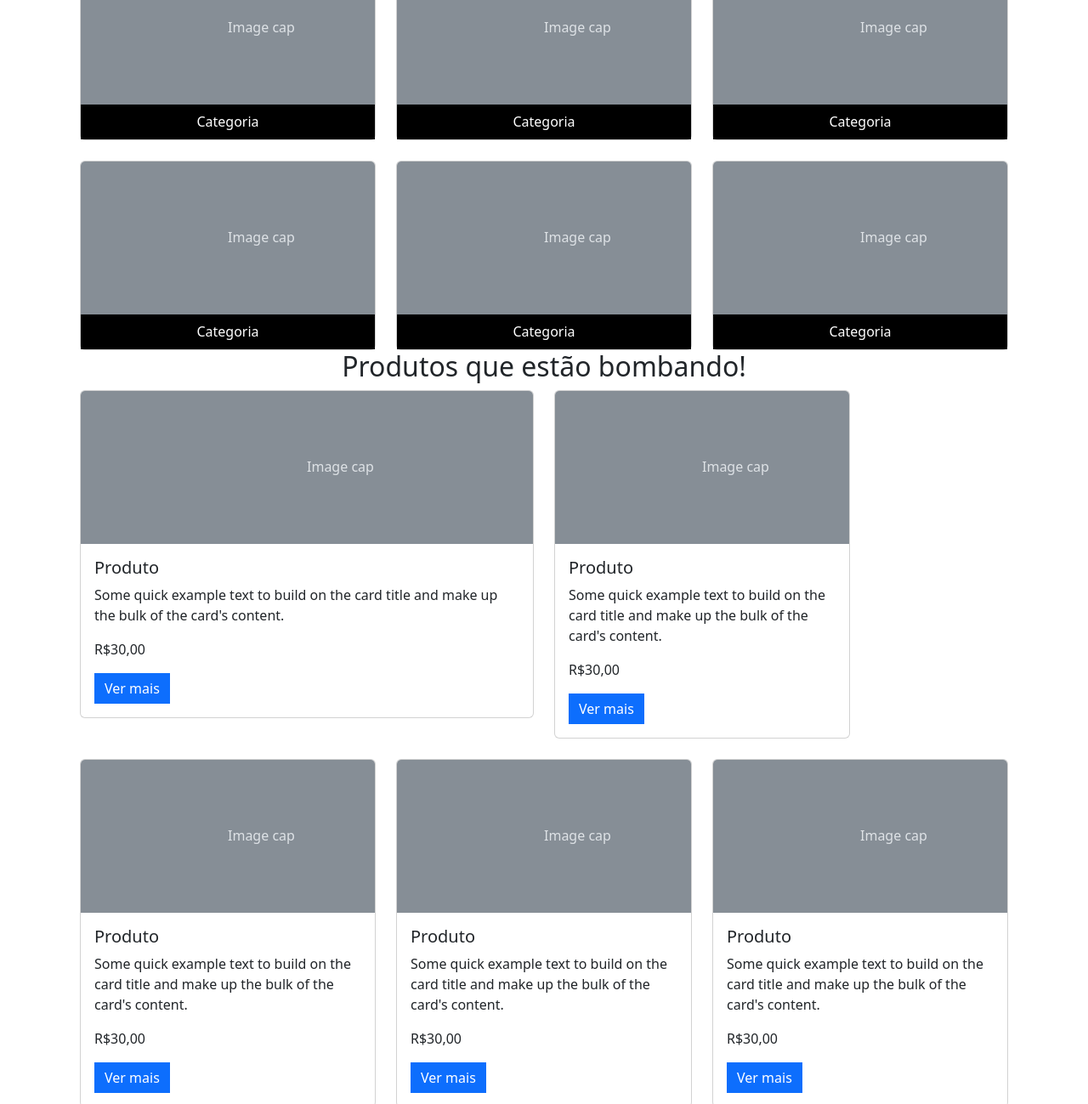
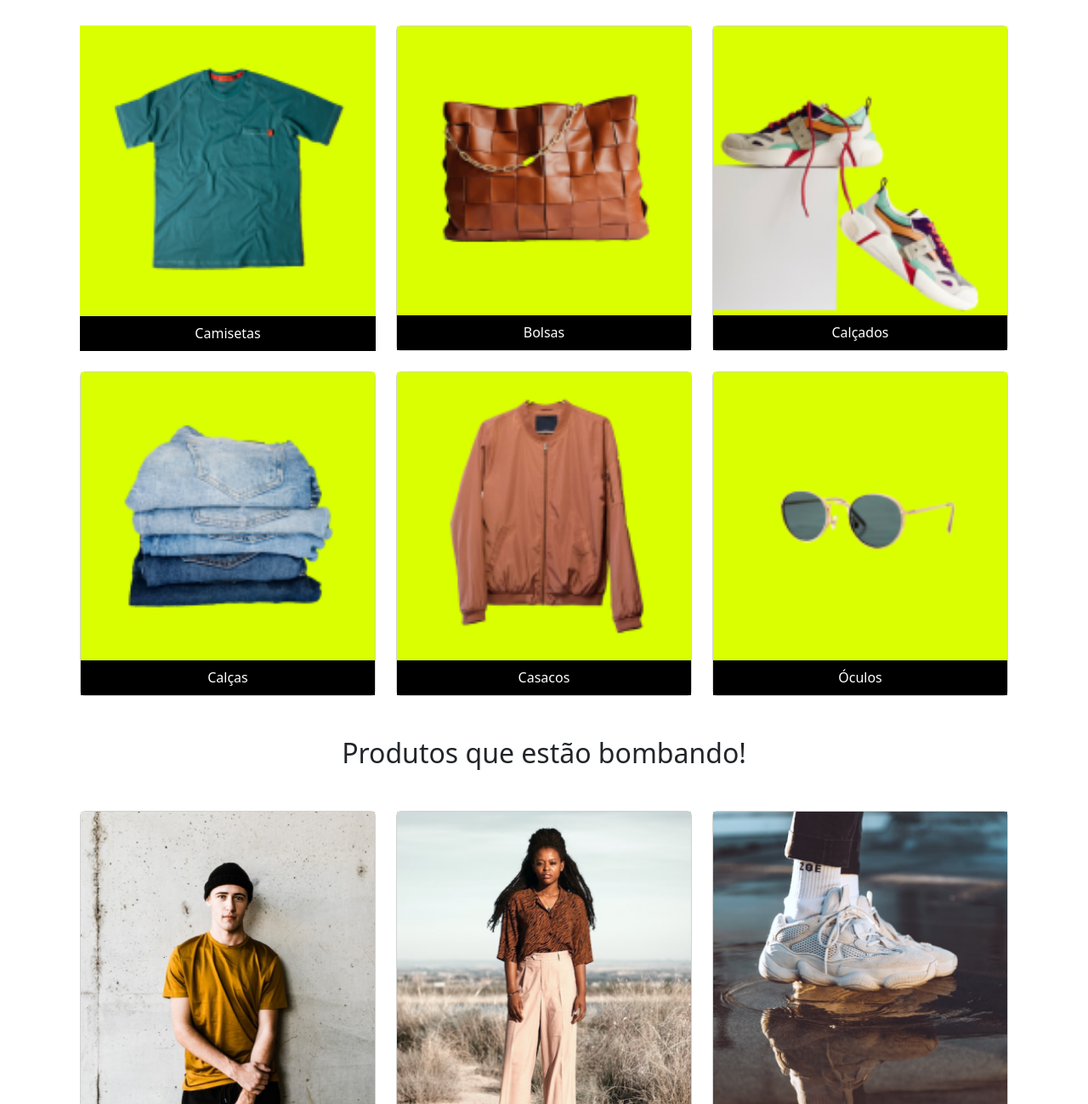
Before and after one commit to erikkaugusto/meteora, a plain HTML site: page index.html in a window 1280 px wide. Shown: the part 531-1830 px from the top of the page at 85% size. Drawn offline with nearby package versions, Linux system fonts and the light colour scheme.

Commit message:
restante das imagens e acessibilidade

```diff
--- a/index.html
+++ b/index.html
@@ -40,7 +40,7 @@
                 </ul>
                 <form class="d-flex" role="search">
                     <input class="form-control me-2 rounded-0" type="search" placeholder="Digite o produto"
-                        aria-label="Search">
+                        aria-label="Pesquisar">
                     <button class="btn btn-outline-light rounded-0" type="submit">Buscar</button>
                 </form>
             </div>
@@ -94,130 +94,122 @@
             <button class="carousel-control-prev" type="button" data-bs-target="#carouselExampleCaptions"
                 data-bs-slide="prev">
                 <span class="carousel-control-prev-icon" aria-hidden="true"></span>
-            <span class="visually-hidden">Previous</span>
+                <span class="visually-hidden">Anterior</span>
             </button>
             <button class="carousel-control-next" type="button" data-bs-target="#carouselExampleCaptions"
                 data-bs-slide="next">
                 <span class="carousel-control-next-icon" aria-hidden="true"></span>
-            <span class="visually-hidden">Next</span>
+                <span class="visually-hidden">Próximo</span>
             </button>
         </div>
+    </div>
 
-    <h2 class="text-center">Busque por categoria:</h2>
+    <h2 class="text-center my-3 my-xl-5">Busque por categoria:</h2>
 
     <div class="container row mx-auto g-4">
 
         <div class="col-6 col-md-4 col-xxl-2">
-            <div class="card">
-                <svg class="bd-placeholder-img card-img-top" width="100%" height="180"
-                    xmlns="http://www.w3.org/2000/svg" role="img" aria-label="Placeholder: Image cap"
-                    preserveAspectRatio="xMidYMid slice" focusable="false">
-                    <title>Placeholder</title>
-                    <rect width="100%" height="100%" fill="#868e96"></rect>
-                    <text x="50%" y="50%" fill="#dee2e6" dy=".3em">Image cap</text>
-                </svg>
+            <div class="card rounded-0 border-0">
+                <img class="d-md-none d-block" src="assets/Mobile/categorias/categoria-camiseta.png"
+                    alt="Camiseta masculina de manga na cor verde com bolso com detalhe vermelho">
+                <img class="d-none d-md-block d-xl-none" src="assets/Tablet/categorias/categoria-camiseta.png"
+                    alt="Camiseta masculina de manga na cor verde com bolso com detalhe vermelho">
+                <img class="d-none d-xl-block" src="assets/Desktop/categorias/categoria-camiseta.png"
+                    alt="Camiseta masculina de manga na cor verde com bolso com detalhe vermelho">
                 <div class="card-header bg-black text-bg-dark">
-                    <p class="card-text text-center">Categoria</p>
+                    <p class="card-text text-center">Camisetas</p>
                 </div>
             </div>
         </div>
 
         <div class="col-6 col-md-4 col-xxl-2">
             <div class="card">
-                <svg class="bd-placeholder-img card-img-top" width="100%" height="180"
-                    xmlns="http://www.w3.org/2000/svg" role="img" aria-label="Placeholder: Image cap"
-                    preserveAspectRatio="xMidYMid slice" focusable="false">
-                    <title>Placeholder</title>
-                    <rect width="100%" height="100%" fill="#868e96"></rect>
-                    <text x="50%" y="50%" fill="#dee2e6" dy=".3em">Image cap</text>
-                </svg>
+                <img class="d-md-none d-block" src="assets/Mobile/categorias/categoria-bolsas.png"
+                    alt="Bolsa de couro marrom">
+                <img class="d-none d-md-block d-xl-none" src="assets/Tablet/categorias/categoria-bolsas.png"
+                    alt="Bolsa de couro marrom">
+                <img class="d-none d-xl-block" src="assets/Desktop/categorias/categoria-bolsa.png"
+                    alt="Bolsa de couro marrom">
                 <div class="card-header bg-black text-bg-dark">
-                    <p class="card-text text-center">Categoria</p>
+                    <p class="card-text text-center">Bolsas</p>
                 </div>
             </div>
         </div>
 
         <div class="col-6 col-md-4 col-xxl-2">
             <div class="card">
-                <svg class="bd-placeholder-img card-img-top" width="100%" height="180"
-                    xmlns="http://www.w3.org/2000/svg" role="img" aria-label="Placeholder: Image cap"
-                    preserveAspectRatio="xMidYMid slice" focusable="false">
-                    <title>Placeholder</title>
-                    <rect width="100%" height="100%" fill="#868e96"></rect>
-                    <text x="50%" y="50%" fill="#dee2e6" dy=".3em">Image cap</text>
-                </svg>
+                <img class="d-md-none d-block" src="assets/Mobile/categorias/categoria-calcados.png"
+                    alt="Calçados com detalhes em verde, laranja e vermelho">
+                <img class="d-none d-md-block d-xl-none" src="assets/Tablet/categorias/categoria-calcados.png"
+                    alt="Calçados com detalhes em verde, laranja e vermelho">
+                <img class="d-none d-xl-block" src="assets/Desktop/categorias/categoria-calcados.png"
+                    alt="Calçados com detalhes em verde, laranja e vermelho">
                 <div class="card-header bg-black text-bg-dark">
-                    <p class="card-text text-center">Categoria</p>
+                    <p class="card-text text-center">Calçados</p>
                 </div>
             </div>
         </div>
 
         <div class="col-6 col-md-4 col-xxl-2">
             <div class="card">
-                <svg class="bd-placeholder-img card-img-top" width="100%" height="180"
-                    xmlns="http://www.w3.org/2000/svg" role="img" aria-label="Placeholder: Image cap"
-                    preserveAspectRatio="xMidYMid slice" focusable="false">
-                    <title>Placeholder</title>
-                    <rect width="100%" height="100%" fill="#868e96"></rect>
-                    <text x="50%" y="50%" fill="#dee2e6" dy=".3em">Image cap</text>
-                </svg>
+                <img class="d-md-none d-block" src="assets/Mobile/categorias/categoria-calcas.png"
+                    alt="Diversas calças jeans dobradas">
+                <img class="d-none d-md-block d-xl-none" src="assets/Tablet/categorias/categoria-calcas.png"
+                    alt="Diversas calças jeans dobradas">
+                <img class="d-none d-xl-block" src="assets/Desktop/categorias/categoria-calcas.png"
+                    alt="Diversas calças jeans dobradas">
                 <div class="card-header bg-black text-bg-dark">
-                    <p class="card-text text-center">Categoria</p>
+                    <p class="card-text text-center">Calças</p>
                 </div>
             </div>
         </div>
 
         <div class="col-6 col-md-4 col-xxl-2">
             <div class="card">
-
-                <svg class="bd-placeholder-img card-img-top" width="100%" height="180"
-                    xmlns="http://www.w3.org/2000/svg" role="img" aria-label="Placeholder: Image cap"
-                    preserveAspectRatio="xMidYMid slice" focusable="false">
-                    <title>Placeholder</title>
-                    <rect width="100%" height="100%" fill="#868e96"></rect>
-                    <text x="50%" y="50%" fill="#dee2e6" dy=".3em">Image cap</text>
-                </svg>
+                <img class="d-md-none d-block" src="assets/Mobile/categorias/categoria-casacos.png"
+                    alt="Casaco corta-vento na cor marrom">
+                <img class="d-none d-md-block d-xl-none" src="assets/Tablet/categorias/categoria-casacos.png"
+                    alt="Casaco corta-vento na cor marrom">
+                <img class="d-none d-xl-block" src="assets/Desktop/categorias/categoria-casacos.png"
+                    alt="Casaco corta-vento na cor marrom">
                 <div class="card-header bg-black text-bg-dark">
-                    <p class="card-text text-center">Categoria</p>
+                    <p class="card-text text-center">Casacos</p>
                 </div>
             </div>
         </div>
 
         <div class="col-6 col-md-4 col-xxl-2">
             <div class="card">
-                <svg class="bd-placeholder-img card-img-top" width="100%" height="180"
-                    xmlns="http://www.w3.org/2000/svg" role="img" aria-label="Placeholder: Image cap"
-                    preserveAspectRatio="xMidYMid slice" focusable="false">
-                    <title>Placeholder</title>
-                    <rect width="100%" height="100%" fill="#868e96"></rect>
-                    <text x="50%" y="50%" fill="#dee2e6" dy=".3em">Image cap</text>
-                </svg>
+                <img class="d-md-none d-block" src="assets/Mobile/categorias/categoria-oculos.png"
+                    alt="Óculos de sol redondo">
+                <img class="d-none d-md-block d-xl-none" src="assets/Tablet/categorias/categoria-oculos.png"
+                    alt="Óculos de sol redondo">
+                <img class="d-none d-xl-block" src="assets/Desktop/categorias/categoria-oculos.png"
+                    alt="Óculos de sol redondo">
                 <div class="card-header bg-black text-bg-dark">
-                    <p class="card-text text-center">Categoria</p>
+                    <p class="card-text text-center">Óculos</p>
                 </div>
             </div>
         </div>
     </div>
 
-    <h2 class="text-center">Produtos que estão bombando!</h2>
+    <h2 class="container text-center my-3 my-xl-5">Produtos que estão bombando!</h2>
 
     <div class="container row mx-auto">
-        <div class="col-12 col-md-6 col-xxl-4 pb-4">
+        <div class="col-12 col-md-6 col-xl-4 pb-4">
             <div class="card">
-                <svg class="bd-placeholder-img card-img-top" width="100%" height="180"
-                    xmlns="http://www.w3.org/2000/svg" role="img" aria-label="Placeholder: Image cap"
-                    preserveAspectRatio="xMidYMid slice" focusable="false">
-                    <title>Placeholder</title>
-                    <rect width="100%" height="100%" fill="#868e96"></rect><text x="50%" y="50%" fill="#dee2e6"
-                        dy=".3em">Image
-                        cap</text>
-                </svg>
+                <img class="d-md-none d-block" src="assets/Mobile/produtos/camiseta.png"
+                    alt="Rapaz usando touca e calça preta e uma camiseta dourada">
+                <img class="d-none d-md-block d-xl-none" src="assets/Tablet/produtos/camiseta.png"
+                    alt="Rapaz usando touca e calça preta e uma camiseta dourada">
+                <img class="d-none d-xl-block" src="assets/Desktop/produtos/camiseta.png"
+                    alt="Rapaz usando touca e calça preta e uma camiseta dourada">
                 <div class="card-body">
-                    <h5 class="card-title">Produto</h5>
-                    <p class="card-text">Some quick example text to build on the card title and make up the bulk of the
-                        card's
-                        content.</p>
-                    <p>R$30,00</p>
+                    <h5 class="card-title">Camiseta Conforto</h5>
+                    <p class="card-text">
+                        Multicores e tamanhos, tecido 100% algodão. Modelagem unissex.
+                    </p>
+                    <p>R$70,00</p>
                     <a href="#" class="btn btn-primary botao-lilas rounded-0 border-0">Ver mais</a>
                 </div>
             </div>
@@ -225,20 +217,18 @@
 
         <div class="col-12 col-md-6 col-xl-4 pb-4">
             <div class="card">
-                <svg class="bd-placeholder-img card-img-top" width="100%" height="180"
-                    xmlns="http://www.w3.org/2000/svg" role="img" aria-label="Placeholder: Image cap"
-                    preserveAspectRatio="xMidYMid slice" focusable="false">
-                    <title>Placeholder</title>
-                    <rect width="100%" height="100%" fill="#868e96"></rect>
-                    <text x="50%" y="50%" fill="#dee2e6" dy=".3em">Image cap</text>
-                </svg>
+                <img class="d-md-none d-block" src="assets/Mobile/produtos/calca.png"
+                    alt="Mulher usando uma camisa social e uma calça alfaiataria">
+                <img class="d-none d-md-block d-xl-none" src="assets/Tablet/produtos/calca.png"
+                    alt="Mulher usando uma camisa social e uma calça alfaiataria">
+                <img class="d-none d-xl-block" src="assets/Desktop/produtos/calca.png"
+                    alt="Mulher usando uma camisa social e uma calça alfaiataria">
                 <div class="card-body">
-                    <h5 class="card-title">Produto</h5>
+                    <h5 class="card-title">Calça Alfaiataria</h5>
                     <p class="card-text">
-                        Some quick example text to build on the card title and make up the
-                        bulk of the card's content.
+                        Modelo Wide Leg alfaiataria em linho. Uma peça pra vida toda!
                     </p>
-                    <p>R$30,00</p>
+                    <p>R$180,00</p>
                     <a href="#" class="btn btn-primary botao-lilas rounded-0 border-0">Ver mais</a>
                 </div>
             </div>
@@ -246,20 +236,16 @@
 
         <div class="col-12 col-md-6 col-xl-4 pb-4">
             <div class="card">
-                <svg class="bd-placeholder-img card-img-top" width="100%" height="180"
-                    xmlns="http://www.w3.org/2000/svg" role="img" aria-label="Placeholder: Image cap"
-                    preserveAspectRatio="xMidYMid slice" focusable="false">
-                    <title>Placeholder</title>
-                    <rect width="100%" height="100%" fill="#868e96"></rect>
-                    <text x="50%" y="50%" fill="#dee2e6" dy=".3em">Image cap</text>
-                </svg>
+                <img class="d-md-none d-block" src="assets/Mobile/produtos/tenis.png" alt="Snicker todo branco">
+                <img class="d-none d-md-block d-xl-none" src="assets/Tablet/produtos/tenis.png"
+                    alt="Snicker todo branco">
+                <img class="d-none d-xl-block" src="assets/Desktop/produtos/tenis.png" alt="Snicker todo branco">
                 <div class="card-body">
-                    <h5 class="card-title">Produto</h5>
+                    <h5 class="card-title">Tênis Chunky</h5>
                     <p class="card-text">
-                        Some quick example text to build on the card title and make up the
-                        bulk of the card's content.
+                        Snicker casual com solado mais alto e modelagem robusta. Modelo unissex.
                     </p>
-                    <p>R$30,00</p>
+                    <p>R$250,00</p>
                     <a href="#" class="btn btn-primary botao-lilas rounded-0 border-0">Ver mais</a>
                 </div>
             </div>
@@ -267,20 +253,18 @@
 
         <div class="col-12 col-md-6 col-xl-4 pb-4">
             <div class="card">
-                <svg class="bd-placeholder-img card-img-top" width="100%" height="180"
-                    xmlns="http://www.w3.org/2000/svg" role="img" aria-label="Placeholder: Image cap"
-                    preserveAspectRatio="xMidYMid slice" focusable="false">
-                    <title>Placeholder</title>
-                    <rect width="100%" height="100%" fill="#868e96"></rect>
-                    <text x="50%" y="50%" fill="#dee2e6" dy=".3em">Image cap</text>
-                </svg>
+                <img class="d-md-none d-block" src="assets/Mobile/produtos/jaqueta-jeans.png"
+                    alt="Homem usando touca preta e jaqueta jeans">
+                <img class="d-none d-md-block d-xl-none" src="assets/Tablet/produtos/jaqueta-jeans.png"
+                    alt="Homem usando touca preta e jaqueta jeans">
+                <img class="d-none d-xl-block" src="assets/Desktop/produtos/jaqueta-jeans.png"
+                    alt="Homem usando touca preta e jaqueta jeans">
                 <div class="card-body">
-                    <h5 class="card-title">Produto</h5>
+                    <h5 class="card-title">Jaqueta Jeans</h5>
                     <p class="card-text">
-                        Some quick example text to build on the card title and make up the
-                        bulk of the card's content.
+                        Modelo unissex oversized com gola de camurça. Atemporal e autêntica!
                     </p>
-                    <p>R$30,00</p>
+                    <p>R$150,00</p>
                     <a href="#" class="btn btn-primary botao-lilas rounded-0 border-0">Ver mais</a>
                 </div>
             </div>
@@ -288,20 +272,18 @@
 
         <div class="col-12 col-md-6 col-xl-4 pb-4">
             <div class="card">
-                <svg class="bd-placeholder-img card-img-top" width="100%" height="180"
-                    xmlns="http://www.w3.org/2000/svg" role="img" aria-label="Placeholder: Image cap"
-                    preserveAspectRatio="xMidYMid slice" focusable="false">
-                    <title>Placeholder</title>
-                    <rect width="100%" height="100%" fill="#868e96"></rect>
-                    <text x="50%" y="50%" fill="#dee2e6" dy=".3em">Image cap</text>
-                </svg>
+                <img class="d-md-none d-block" src="assets/Mobile/produtos/oculos.png"
+                    alt="Homem utilizando óculos redondo">
+                <img class="d-none d-md-block d-xl-none" src="assets/Tablet/produtos/oculos.png"
+                    alt="Homem utilizando óculos redondo">
+                <img class="d-none d-xl-block" src="assets/Desktop/produtos/oculos.png"
+                    alt="Homem utilizando óculos redondo">
                 <div class="card-body">
-                    <h5 class="card-title">Produto</h5>
+                    <h5 class="card-title">Óculos Redondo</h5>
                     <p class="card-text">
-                        Some quick example text to build on the card title and make up the
-                        bulk of the card's content.
+                        Armação metálica em grafite com lentes arredondadas. Sem erro!
                     </p>
-                    <p>R$30,00</p>
+                    <p>R$120,00</p>
                     <a href="#" class="btn btn-primary botao-lilas rounded-0 border-0">Ver mais</a>
                 </div>
             </div>
@@ -309,20 +291,18 @@
 
         <div class="col-12 col-md-6 col-xl-4 pb-4">
             <div class="card">
-                <svg class="bd-placeholder-img card-img-top" width="100%" height="180"
-                    xmlns="http://www.w3.org/2000/svg" role="img" aria-label="Placeholder: Image cap"
-                    preserveAspectRatio="xMidYMid slice" focusable="false">
-                    <title>Placeholder</title>
-                    <rect width="100%" height="100%" fill="#868e96"></rect>
-                    <text x="50%" y="50%" fill="#dee2e6" dy=".3em">Image cap</text>
-                </svg>
+                <img class="d-md-none d-block" src="assets/Mobile/produtos/bolsa.png"
+                    alt="Mulher segurando uma bolsa de couro">
+                <img class="d-none d-md-block d-xl-none" src="assets/Tablet/produtos/bolsa.png"
+                    alt="Mulher segurando uma bolsa de couro">
+                <img class="d-none d-xl-block" src="assets/Desktop/produtos/bolsa.png"
+                    alt="Mulher segurando uma bolsa de couro">
                 <div class="card-body">
-                    <h5 class="card-title">Produto</h5>
+                    <h5 class="card-title">Bolsa Coringa</h5>
                     <p class="card-text">
-                        Some quick example text to build on the card title and make up the
-                        bulk of the card's content.
+                        Bolsa camel em couro sintético de alta duração. Ideal para acompanhar você por uma vida!
                     </p>
-                    <p>R$30,00</p>
+                    <p>R$120,00</p>
                     <a href="#" class="btn btn-primary botao-lilas rounded-0 border-0">Ver mais</a>
                 </div>
             </div>
@@ -359,7 +339,7 @@
 
     </section>
 
-    <form class="border border-secondary m-3 p-3 text-center">
+    <form class="container border border-secondary my-3 my-xl-5 p-3 text-center div-novidades mx-auto">
         <h5>Quer receber nossas novidades, promoções exclusivas e 10% OFF na primeira compra? Cadastre-se!</h5>
         <div class="input-group my-3">
             <input type="email" class="form-control border-secondary rounded-0" placeholder="Digite seu e-mail"
@@ -369,7 +349,7 @@
     </form>
 
     <footer class="text-center bg-black text-bg-dark">
-        <p class="py-3">2024 <i class="bi bi-c-circle"></i> Desenvolvido por Alura | Projeto fictício sem fins
+        <p class="py-3 m-0">2024 <i class="bi bi-c-circle"></i> Desenvolvido por Alura | Projeto fictício sem fins
             comerciais.</p>
     </footer>
 
```
Lines whose indentation alone changed are shown as unchanged.
